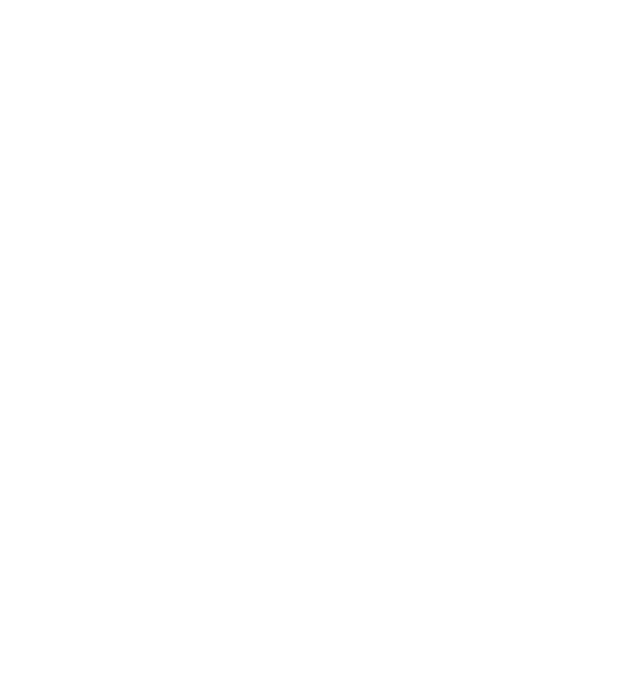
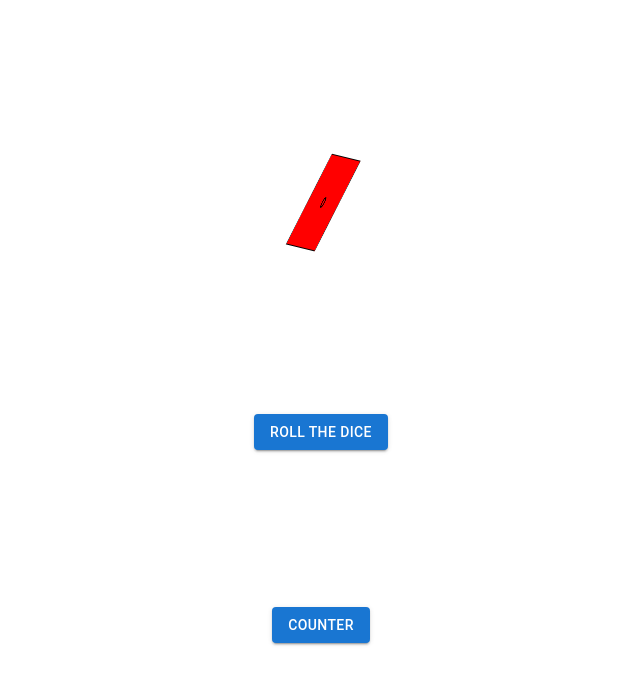
Before and after one commit to vamsi1133/ramreact, a React (Create React App) app: page /class in a window 1280 px wide. Before the commit this address had no page. Shown: the top 684 px of the page, without its empty margins (319-959 px from the left). Built offline with nearby package versions, Linux system fonts and the light colour scheme.

Commit message:
fifth commit

```diff
--- a/src/App.js
+++ b/src/App.js
@@ -1,18 +1,11 @@
 import "./App.css";
 import React from "react";
-import { BrowserRouter as Router, Route, Routes, Link } from "react-router-dom";
-import Login from "./Components/login";
-import FirstPage from "./Components/firstPage";
+import CustomRouter from "./CustomRouter";
 
 function App() {
   return (
     <>
-      <Router>
-        <Routes>
-          <Route path="/" element={<FirstPage />} />
-          <Route path="/login" element={<Login />} />
-        </Routes>
-      </Router>
+      <CustomRouter />
     </>
   );
 }
--- /dev/null
+++ b/src/Components/classDemo/classDemo.css
@@ -0,0 +1,38 @@
+.dice-container {
+  display: flex;
+  justify-content: space-evenly;
+  align-items: center;
+  flex-direction: column;
+  height: 100vh;
+}
+
+.dice {
+  width: 100px;
+  height: 100px;
+  display: flex;
+  justify-content: center;
+  align-items: center;
+  perspective: 1000px;
+  animation: rotating 3s linear infinite;
+}
+
+.face {
+  display: flex;
+  justify-content: center;
+  align-items: center;
+  width: 100px;
+  height: 100px;
+  background-color: red;
+  border: 1px solid black;
+  font-weight: bold;
+  margin-bottom: 10px;
+}
+
+@keyframes rotating {
+  from {
+    transform: rotateX(0deg) rotateY(0deg) rotateZ(0deg);
+  }
+  to {
+    transform: rotateX(360deg) rotateY(360deg) rotateZ(360deg);
+  }
+}
--- /dev/null
+++ b/src/Components/classDemo/index.js
@@ -0,0 +1,56 @@
+import { Button, Divider } from "@mui/material";
+import React, { Component } from "react";
+import { randomGenerator } from "../../util";
+import "./classDemo.css";
+
+class ClassDemo extends Component {
+  state = {
+    diceNo: 0,
+    counter: 0,
+  };
+
+  componentDidMount() {
+    console.log("mounted");
+  }
+
+  shouldComponentUpdate(nextProps, nextState) {
+    if (this.state.diceNo !== nextState.diceNo) return true;
+    else return false;
+  }
+
+  componentDidUpdate(prevProps, prevState) {
+    alert("component updated");
+  }
+
+  componentWillUnmount() {
+    alert("component unmounted");
+  }
+
+  rollDice = () => {
+    const random = randomGenerator(1, 6);
+    this.setState({ diceNo: random });
+  };
+
+  render() {
+    return (
+      <>
+        <div className="dice-container">
+          <div className="dice">
+            <div className="face">{this.state.diceNo}</div>
+          </div>
+          <Button variant="contained" onClick={this.rollDice}>
+            Roll The Dice
+          </Button>
+          <Button
+            variant="contained"
+            onClick={() => this.setState({ counter: this.state.counter + 1 })}
+          >
+            counter
+          </Button>
+        </div>
+      </>
+    );
+  }
+}
+
+export default ClassDemo;
--- /dev/null
+++ b/src/CustomRouter.js
@@ -0,0 +1,26 @@
+import React from "react";
+import { BrowserRouter as Router, Route, Routes, Link } from "react-router-dom";
+import Login from "./Components/login";
+import FirstPage from "./Components/firstPage";
+import ClassDemo from "./Components/classDemo";
+
+const CustomRouter = (props) => {
+  const routes = [
+    { path: "/", element: <FirstPage /> },
+    { path: "/login", element: <Login /> },
+    { path: "/class", element: <ClassDemo /> },
+  ];
+  return (
+    <>
+      <Router>
+        <Routes>
+          {routes.map((val) => (
+            <Route path={val.path} element={val.element} />
+          ))}
+        </Routes>
+      </Router>
+    </>
+  );
+};
+
+export default CustomRouter;
--- /dev/null
+++ b/src/util.js
@@ -0,0 +1,7 @@
+export const randomGenerator = (start = 0, end = 9) => {
+  const random = Math.floor(Math.random() * 10);
+  if (random >= start && random <= end) {
+    return random;
+  }
+  return randomGenerator(start, end);
+};
```
